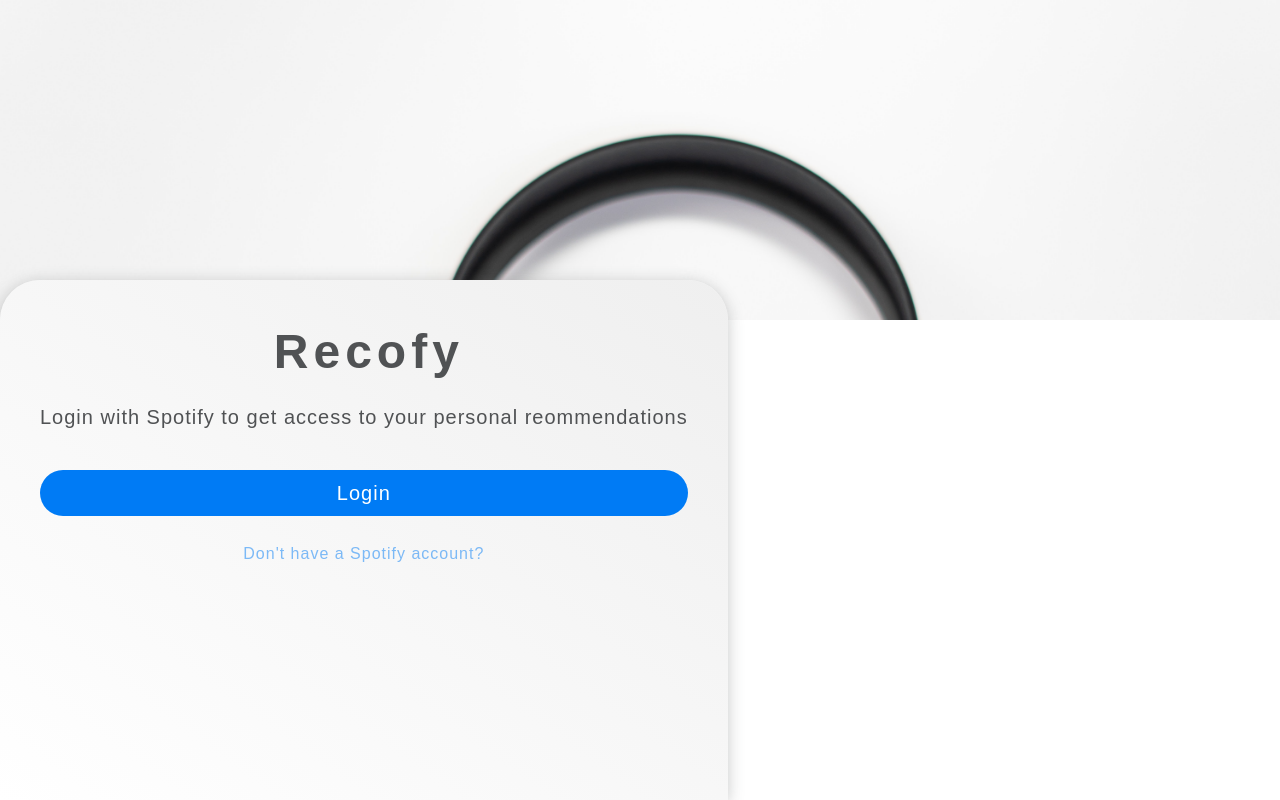
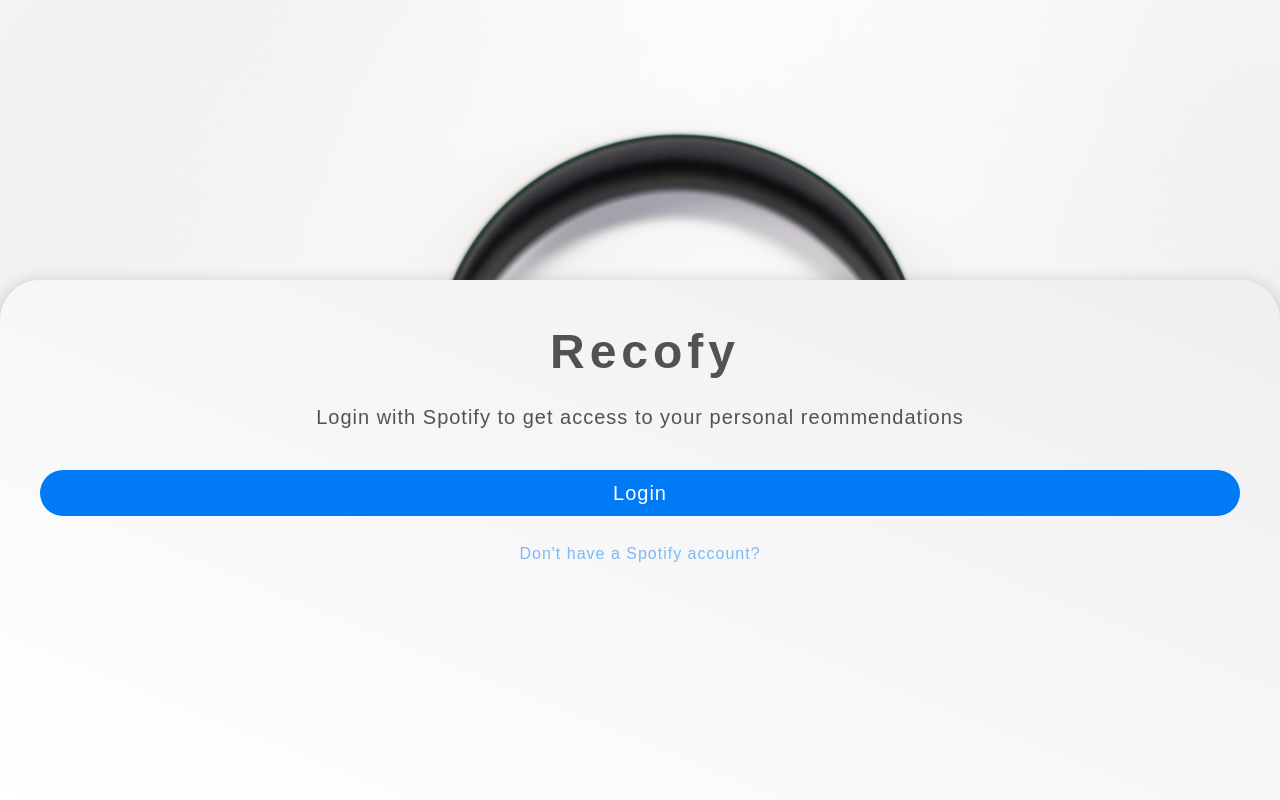
Before and after one commit to Tim-Pet/capstone-project, a React (Create React App) app: page / in a window 1280 px wide. Built offline with nearby package versions, Linux system fonts and the light colour scheme; a web font is replaced by a local one.

Commit message:
Add Login functionality (redirect to spotify auth)

```diff
--- a/src/components/Login.tsx
+++ b/src/components/Login.tsx
@@ -5,6 +5,11 @@
 interface LoginProps {}
 
 const Login = (props: LoginProps) => {
+  const authEndpoint: string = 'https://accounts.spotify.com/authorize'
+  const redirectUri: string = 'http://localhost:3000/'
+  const clientId: string = 'ce11cc084edb46788a28b35de4f32f65'
+  const scope: string = 'user-read-private'
+
   return (
     <LoginContainer>
       <StyledImg src={heroImg} />
@@ -13,10 +18,15 @@
         <Description>
           Login with Spotify to get access to your personal reommendations
         </Description>
-        <LoginButton component={`a`} primary={true} link={'#'}>
+        <LoginButton
+          component={'a'}
+          href={`${authEndpoint}?client_id=${clientId}&redirect_uri=${redirectUri}&scope=${scope}&response_type=token&show_dialog=true`}
+        >
           Login
         </LoginButton>
-        <RegisterLink href="#">Don't have a Spotify account?</RegisterLink>
+        <RegisterLink href="https://www.spotify.com/de/signup/">
+          Don't have a Spotify account?
+        </RegisterLink>
       </ContentContainer>
     </LoginContainer>
   )
@@ -41,6 +51,7 @@
   position: absolute;
   bottom: 0;
   height: 65%;
+  width: 100%;
   background: var(--color-background);
   border-radius: 40px 40px 0 0;
   box-shadow: 0 3px 16px #50525450;
```
